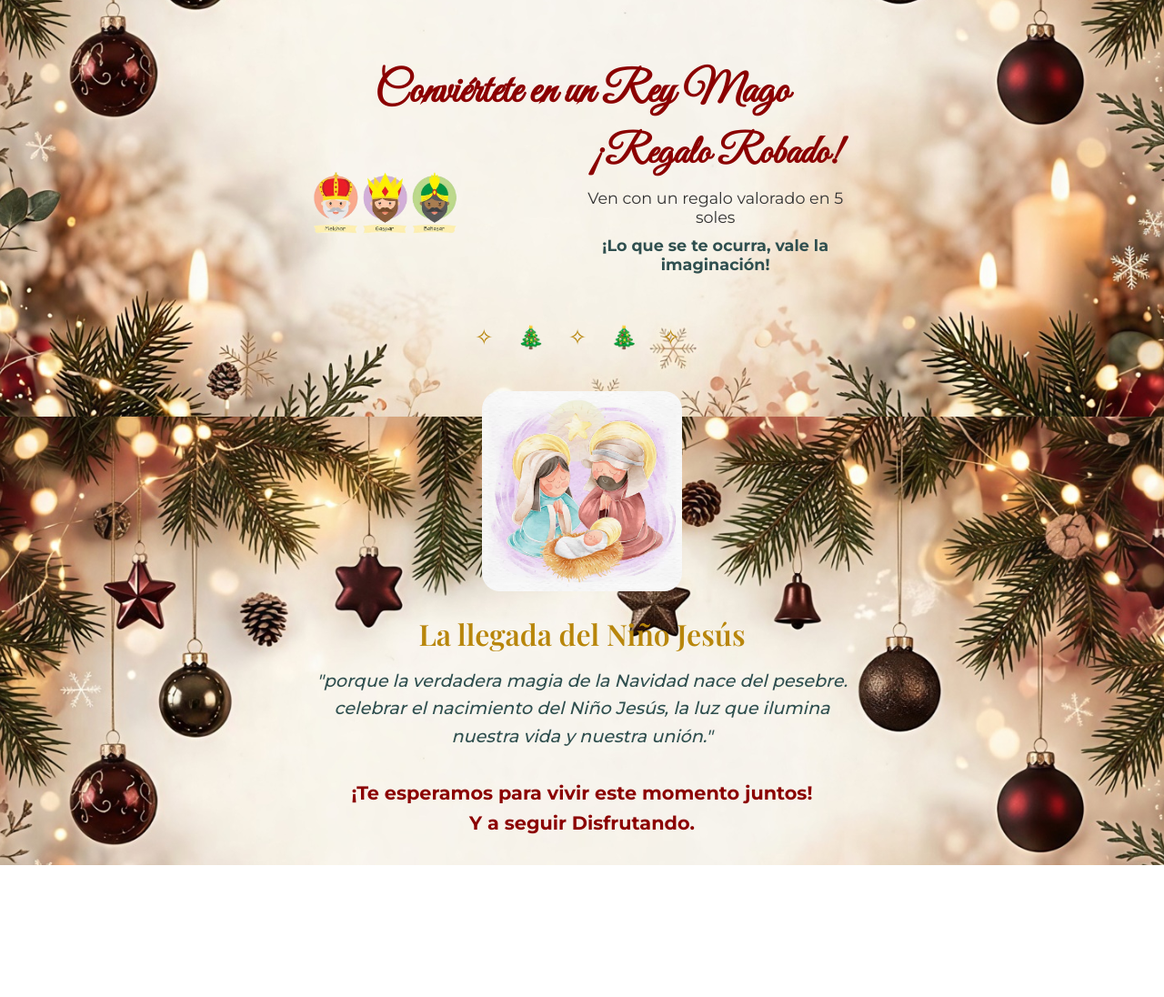
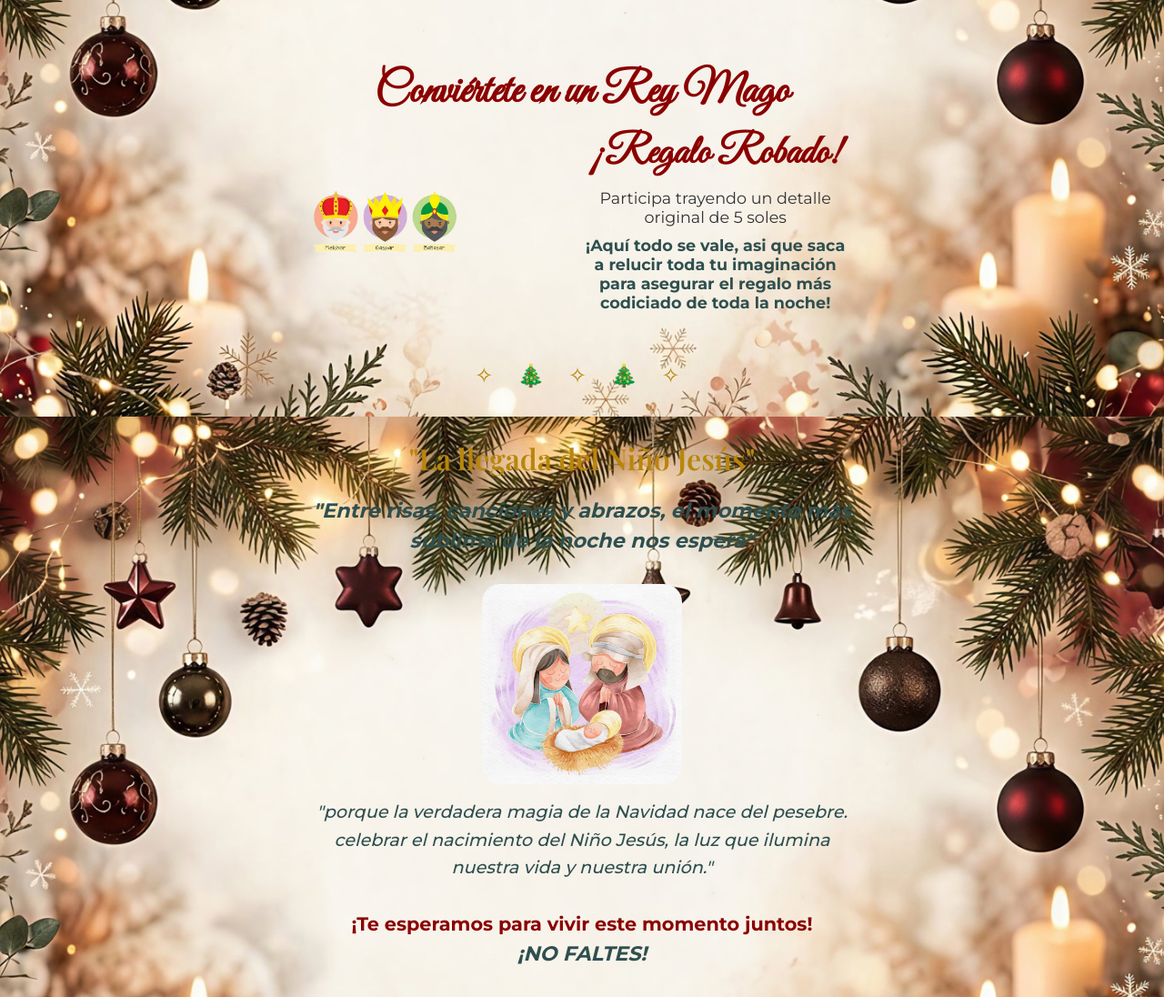
Before and after one commit to rodoagesp-del/Crysmast_convite, a plain HTML site: page index.html in a window 1280 px wide. Shown: the part 2742-3838 px from the top of the page at 91% size. Before the commit the page ends 3693 px from the top, so only its background shows below. Drawn offline with nearby package versions, Linux system fonts and the light colour scheme; a web font is replaced by a local one.

Commit message:
Add files via upload

```diff
--- a/index.html
+++ b/index.html
@@ -133,8 +133,8 @@
             </div>
             <div class="gifts-right">
                 <h3 class="stolen-gift-title">¡Regalo Robado!</h3>
-                <p class="gift-desc">Ven con un regalo valorado en 5 soles</p>
-                <p class="gift-desc highlight">¡Lo que se te ocurra, vale la imaginación!</p>
+                <p class="gift-desc">Participa trayendo un detalle original de 5 soles</p>
+                <p class="gift-desc highlight">¡Aquí todo se vale, asi que saca a relucir toda tu imaginación para asegurar el regalo más codiciado de toda la noche!</p>
             </div>
         </div>
     </section>
@@ -143,12 +143,16 @@
 
     <!-- Sección Niño Jesús -->
     <section class="section jesus-section">
+        <h3 class="jesus-subtitle">"La llegada del Niño Jesús"</h3>
+        <p class="sublime-text">"Entre risas, canciones y abrazos, el momento más sublime de la noche nos espera"</p>
+
         <img src="assets/niño jesus.jpeg" alt="Niño Jesús" class="placeholder-img large">
-        <h3 class="jesus-subtitle">La llegada del Niño Jesús</h3>
+
         <p class="enjoy-text">"porque la verdadera magia de la Navidad nace del pesebre.<br>
         celebrar el nacimiento del Niño Jesús, la luz que ilumina nuestra vida y nuestra unión."</p>
+
         <p class="enjoy-text highlight-invite">¡Te esperamos para vivir este momento juntos!<br>
-        Y a seguir Disfrutando.</p>
+        <span class="sublime-text">¡NO FALTES!</span></p>
     </section>
 
     <script src="script.js"></script>
--- a/style.css
+++ b/style.css
@@ -378,3 +378,23 @@ body {
     width: 220px;
     border-radius: 20px;
 }
+
+/* Nuevos estilos para Sección Niño Jesús */
+.sublime-text {
+    font-size: clamp(1.1rem, 3.5vw, 1.4rem);
+    font-style: italic;
+    color: var(--green-xmas);
+    line-height: 1.5;
+    max-width: 650px;
+    margin: 5px auto 15px auto;
+    font-weight: 600;
+}
+
+.big-dont-miss {
+    display: block;
+    font-size: clamp(1.8rem, 5vw, 2.5rem);
+    font-family: 'Great Vibes', cursive;
+    color: var(--red-xmas);
+    margin-top: 15px;
+    letter-spacing: 2px;
+}
```
